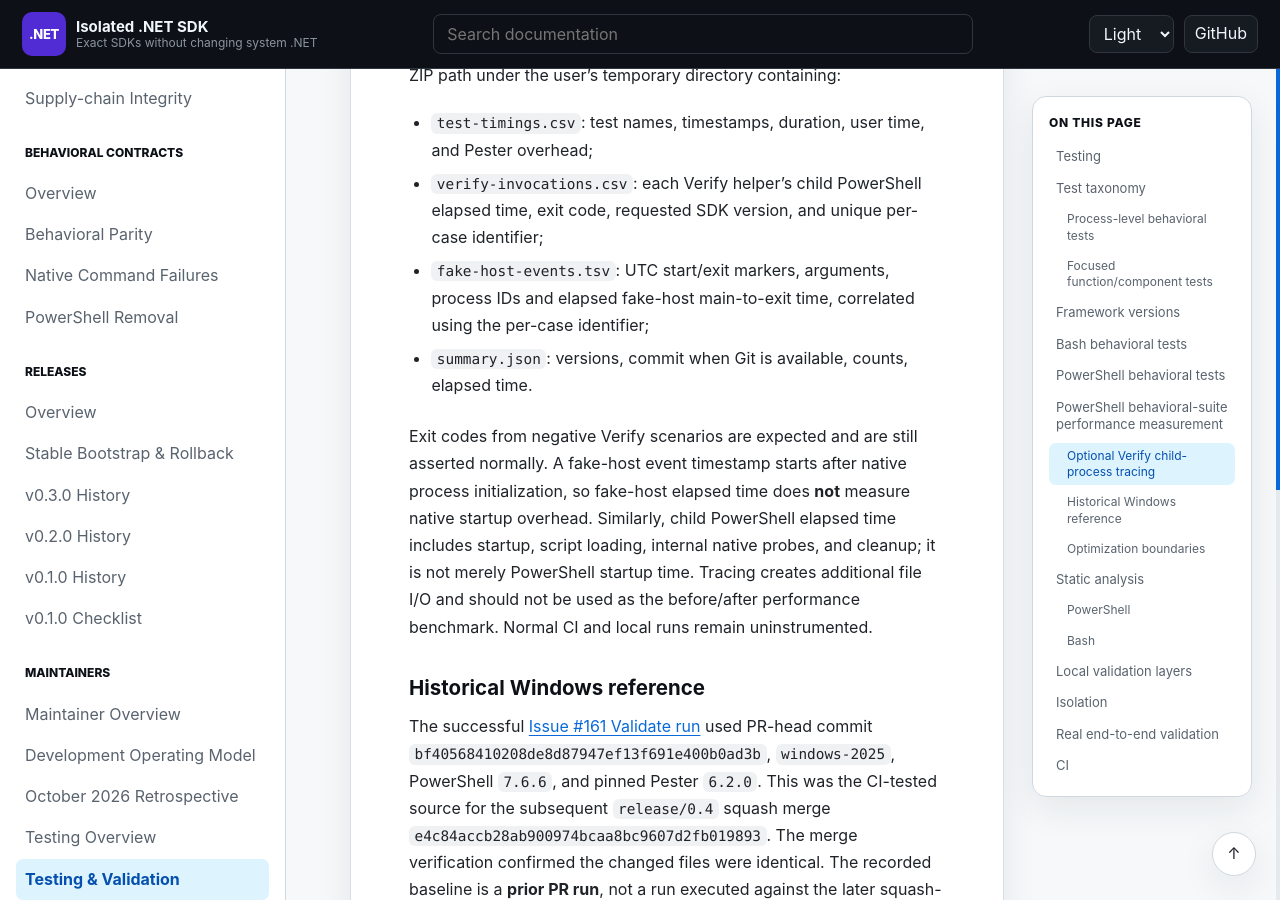
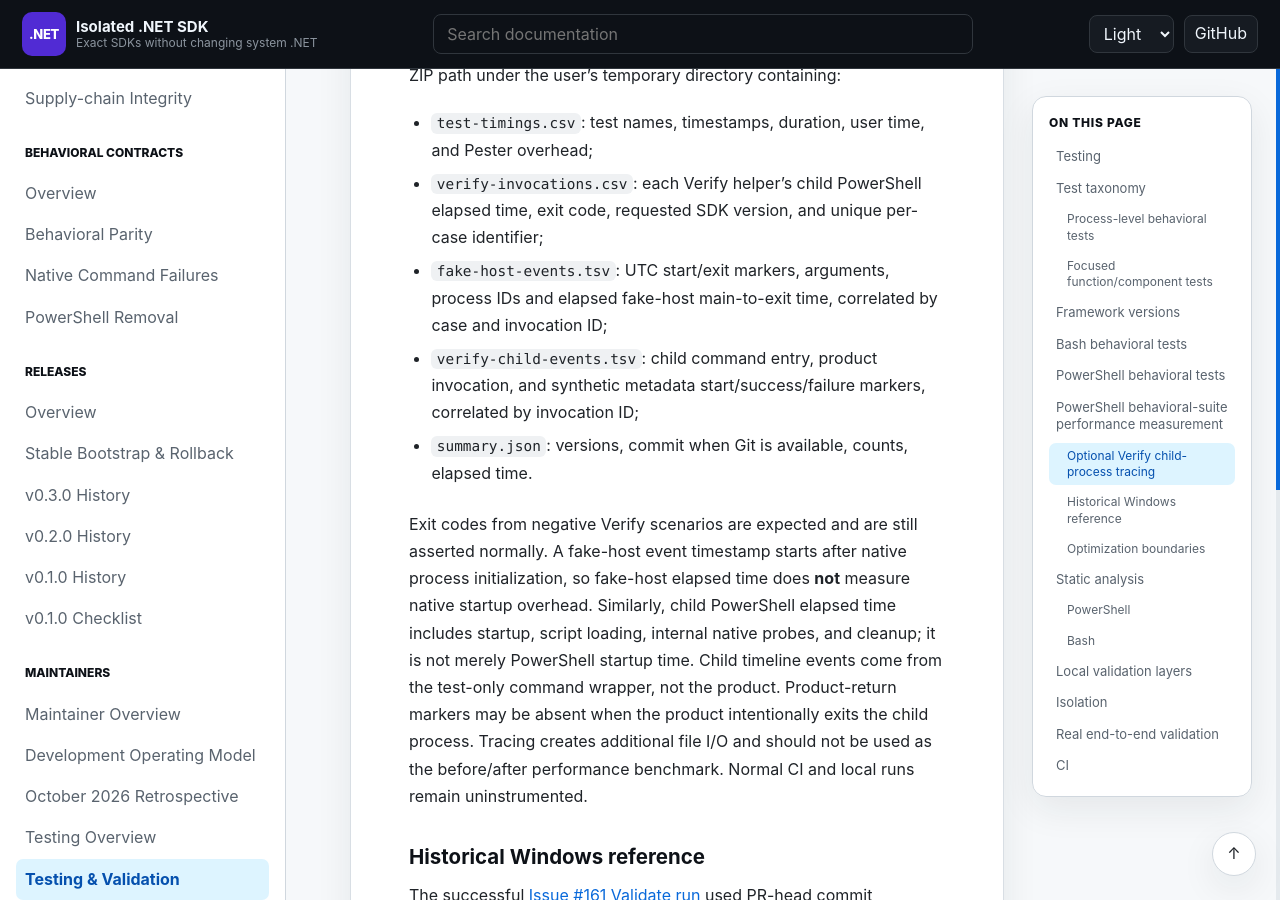
Before and after one commit to infoconex/isolated-dotnet-sdk, a Jekyll site: the page built from docs/maintainers/testing/testing.md, in a window 1280 px wide and 900 px high, scrolled down 6717 px. Built offline with Jekyll 4.4.1, drawn with Linux system fonts in a browser that asks for light colours; our own code applies the rules of GitHub Pages for plain Markdown files.

Commit message:
test: correlate Verify child and metadata timeline events

```diff
--- a/docs/maintainers/testing/testing.md
+++ b/docs/maintainers/testing/testing.md
@@ -172,14 +172,19 @@ temporary directory containing:
 - `verify-invocations.csv`: each Verify helper's child PowerShell elapsed time,
   exit code, requested SDK version, and unique per-case identifier;
 - `fake-host-events.tsv`: UTC start/exit markers, arguments, process IDs and
-  elapsed fake-host main-to-exit time, correlated using the per-case identifier;
+  elapsed fake-host main-to-exit time, correlated by case and invocation ID;
+- `verify-child-events.tsv`: child command entry, product invocation, and
+  synthetic metadata start/success/failure markers, correlated by invocation ID;
 - `summary.json`: versions, commit when Git is available, counts, elapsed time.
 
 Exit codes from negative Verify scenarios are expected and are still asserted
 normally. A fake-host event timestamp starts after native process initialization,
 so fake-host elapsed time does **not** measure native startup overhead. Similarly,
 child PowerShell elapsed time includes startup, script loading, internal native
-probes, and cleanup; it is not merely PowerShell startup time. Tracing creates
+probes, and cleanup; it is not merely PowerShell startup time. Child timeline
+events come from the test-only command wrapper, not the product. Product-return
+markers may be absent when the product intentionally exits the child process.
+Tracing creates
 additional file I/O and should not be used as the before/after performance
 benchmark. Normal CI and local runs remain uninstrumented.
 
```
Also changed, not shown: 3 other files.
